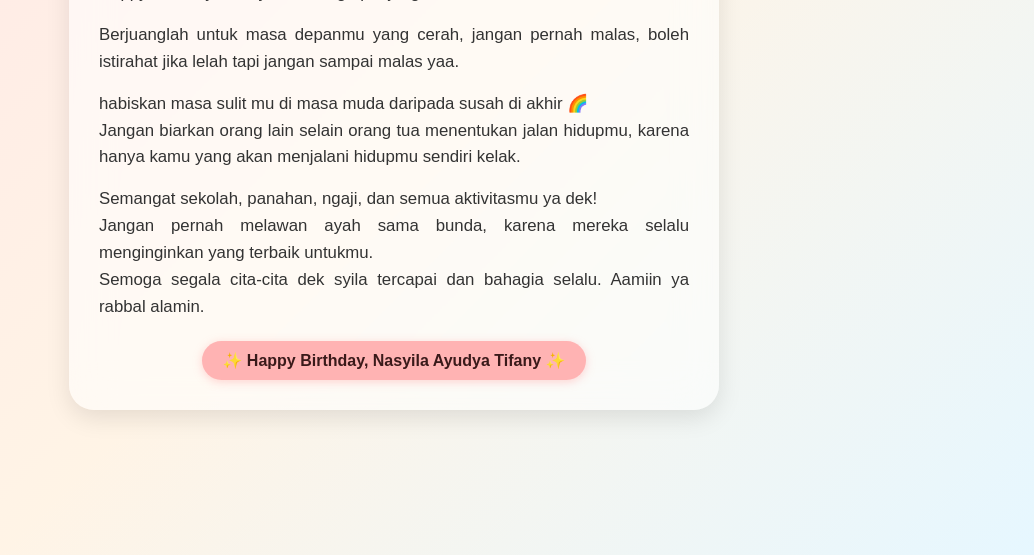
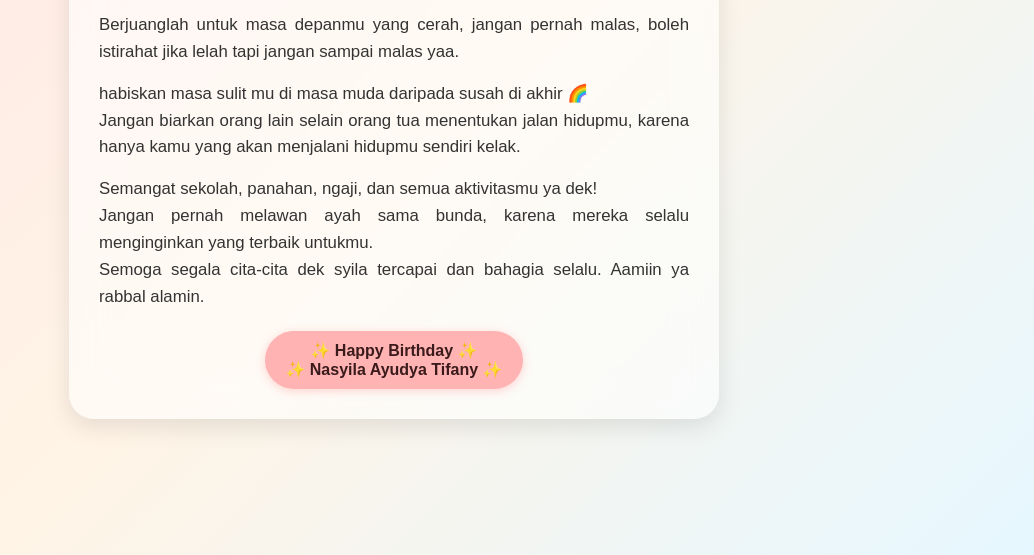
Before and after one commit to 7arzz/Happy-birthday, a plain HTML site: page ucapan.html in a window 1280 px wide. Shown: the part 245-800 px from the top of the page, without its empty margins (246-1280 px from the left). Drawn offline with nearby package versions, Linux system fonts and the light colour scheme.

Commit message:
HBD Syila edit ucapan

```diff
--- a/ucapan.html
+++ b/ucapan.html
@@ -41,7 +41,10 @@
         rabbal alamin. <br />
       </p>
 
-      <div class="highlight">✨ Happy Birthday, Nasyila Ayudya Tifany ✨</div>
+      <div class="highlight" style="text-align: center">
+        ✨ Happy Birthday ✨<br />
+        ✨ Nasyila Ayudya Tifany ✨
+      </div>
     </div>
 
     <!-- JS -->
```
